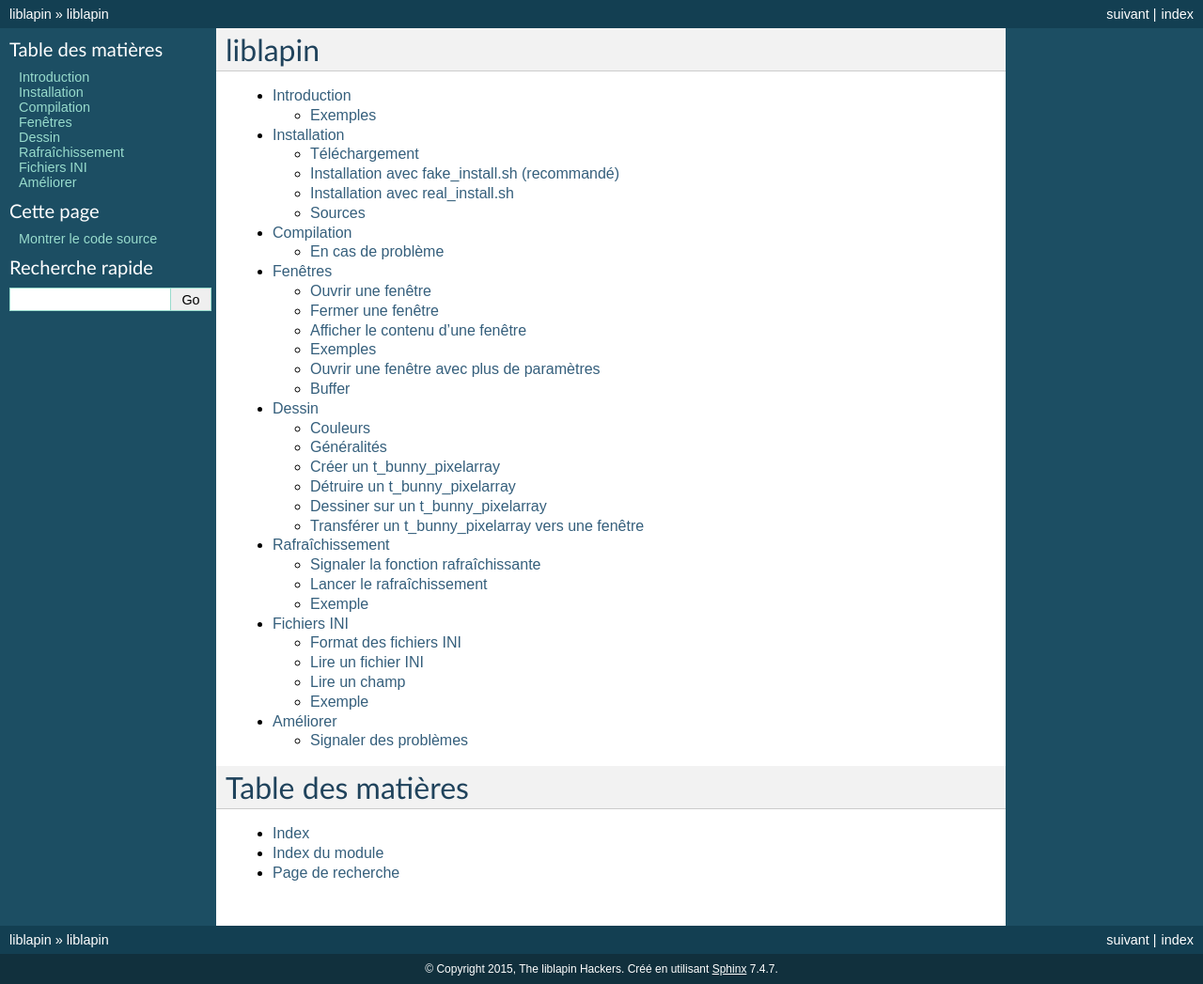
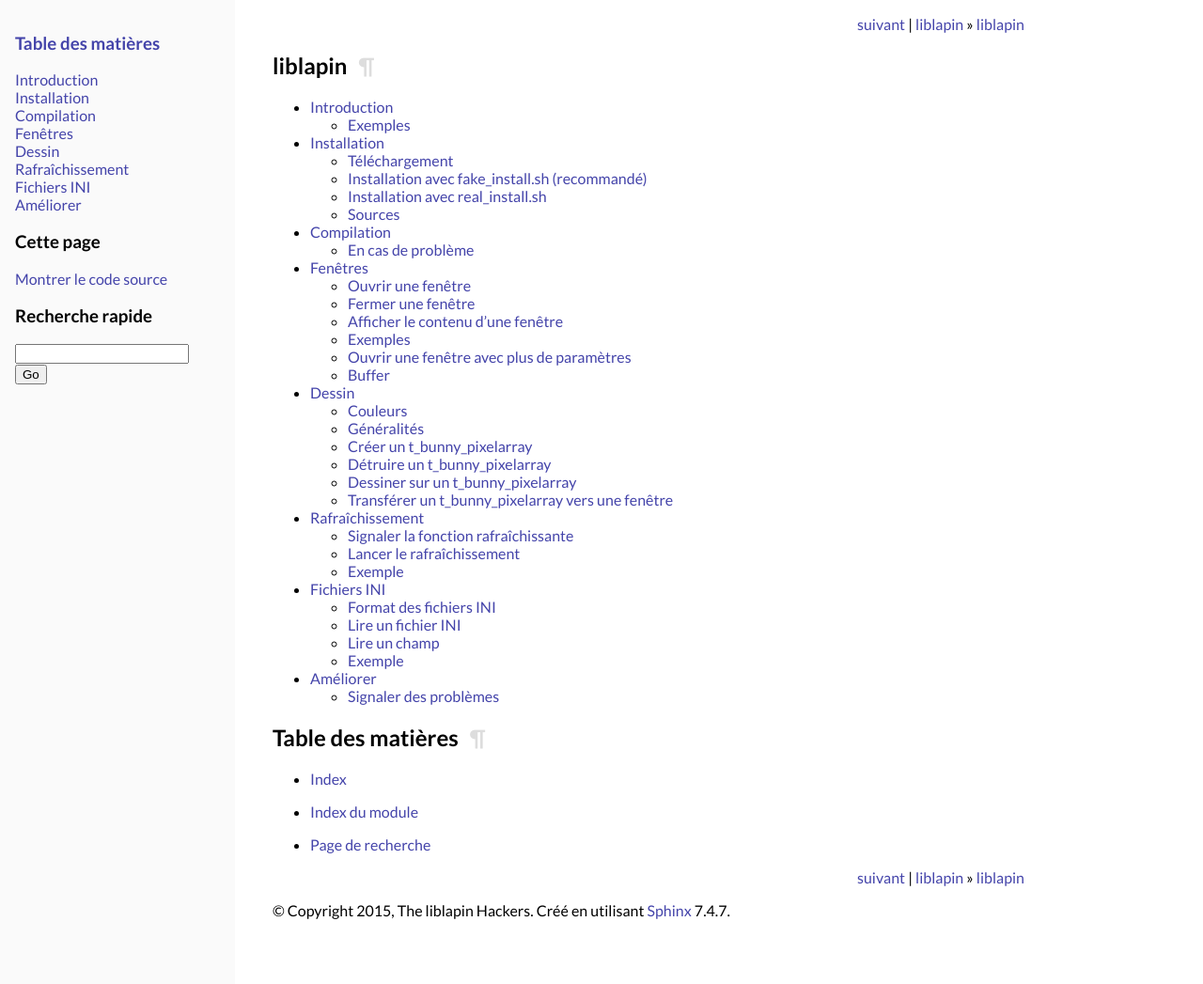
Before and after one commit to motet-a/liblapin-tutorial, a Sphinx documentation site: the page built from source/index.rst, in a window 1280 px wide and 1047 px high. Shown: the whole window at 94% size. Built offline with Sphinx 7.4.7, drawn with Linux system fonts in a browser that asks for light colours; some web fonts are replaced.

Commit message:
Updated theme

```diff
--- a/source/theme/static/style.css
+++ b/source/theme/static/style.css
@@ -1,5 +1,115 @@
-@import url("default.css"); /* make sure to sync this with the base theme's css filename */
 
-.strike {
-    text-decoration: line-through;
+@import url(https://fonts.googleapis.com/css?family=Lato:400,300,700|Droid+Sans+Mono);
+
+body {
+    font-family: 'Lato', sans-serif;
+    font-size: 16px;
 }
+
+.documentwrapper, .related, .footer {
+    margin-left: 250px;
+}
+
+.body, .related, .footer {
+    max-width: 800px;
+    padding-left: 2em;
+    padding-right: 2em;
+}
+
+pre,code {
+    font-family: 'Droid Sans Mono';
+    font-size: 15px;
+    background: #eee;
+}
+
+.sphinxsidebar {
+    position: fixed;
+    top: 0;
+    left: 0;
+    bottom: 0;
+    width: 250px;
+    background: #fafafa;
+}
+
+.sphinxsidebarwrapper {
+    padding: 1em;
+}
+
+.sphinxsidebar ul {
+    padding-left: 0;
+    list-style: none;
+}
+
+.sphinxsidebar ul li.current {
+    padding-left: 1em;
+}
+
+code {
+    padding-left: 0.1em;
+    padding-right: 0.1em;
+}
+
+a {
+    color: #44a;
+    text-decoration: none;
+}
+
+pre.highlight, pre.literal-block {
+    background: #fafafa;
+    padding: 0.4em;
+    padding-left: 2em;
+}
+
+a:hover {
+    color: #66a;
+}
+
+a.reference.external[href^="https://github.com"][href$=".c"] {
+    color: #fff;
+    background: #44a;
+    padding: 0.2em;
+    padding-left: 0.4em;
+    padding-right: 0.4em;
+    border-radius: 0.3em;
+}
+
+h1 {
+}
+
+h2 {
+    border-top: solid 1px #ddd;
+    padding-top: 0.5em;
+    margin-top: 2em;
+}
+
+h3 {
+}
+
+.headerlink {
+    color: #ddd;
+    margin-left: 0.5em;
+}
+
+.headerlink:hover {
+    color: #aaa;
+}
+
+.related ul {
+    list-style: none;
+}
+
+.related ul li {
+    display: inline;
+}
+
+.related h3 {
+    display: none;
+}
+
+.related a[href="genindex.html"] {
+    display: none;
+}
+
+.related ul {
+    text-align: right;
+}
--- a/source/theme/theme.conf
+++ b/source/theme/theme.conf
@@ -1,4 +1,4 @@
 [theme]
-inherit = default
+inherit = classic
 stylesheet = style.css
 pygments_style = pygments.css
```
